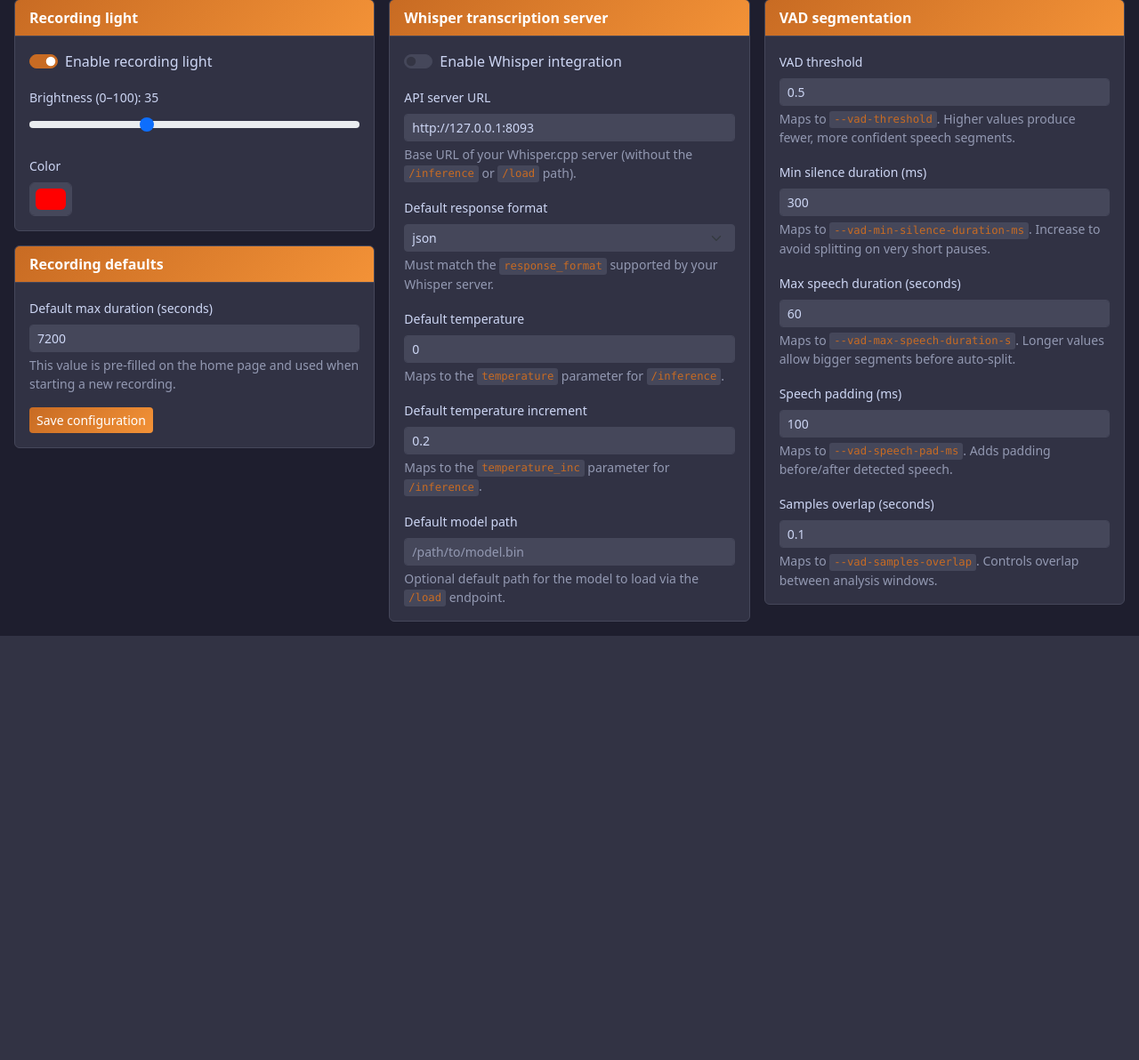
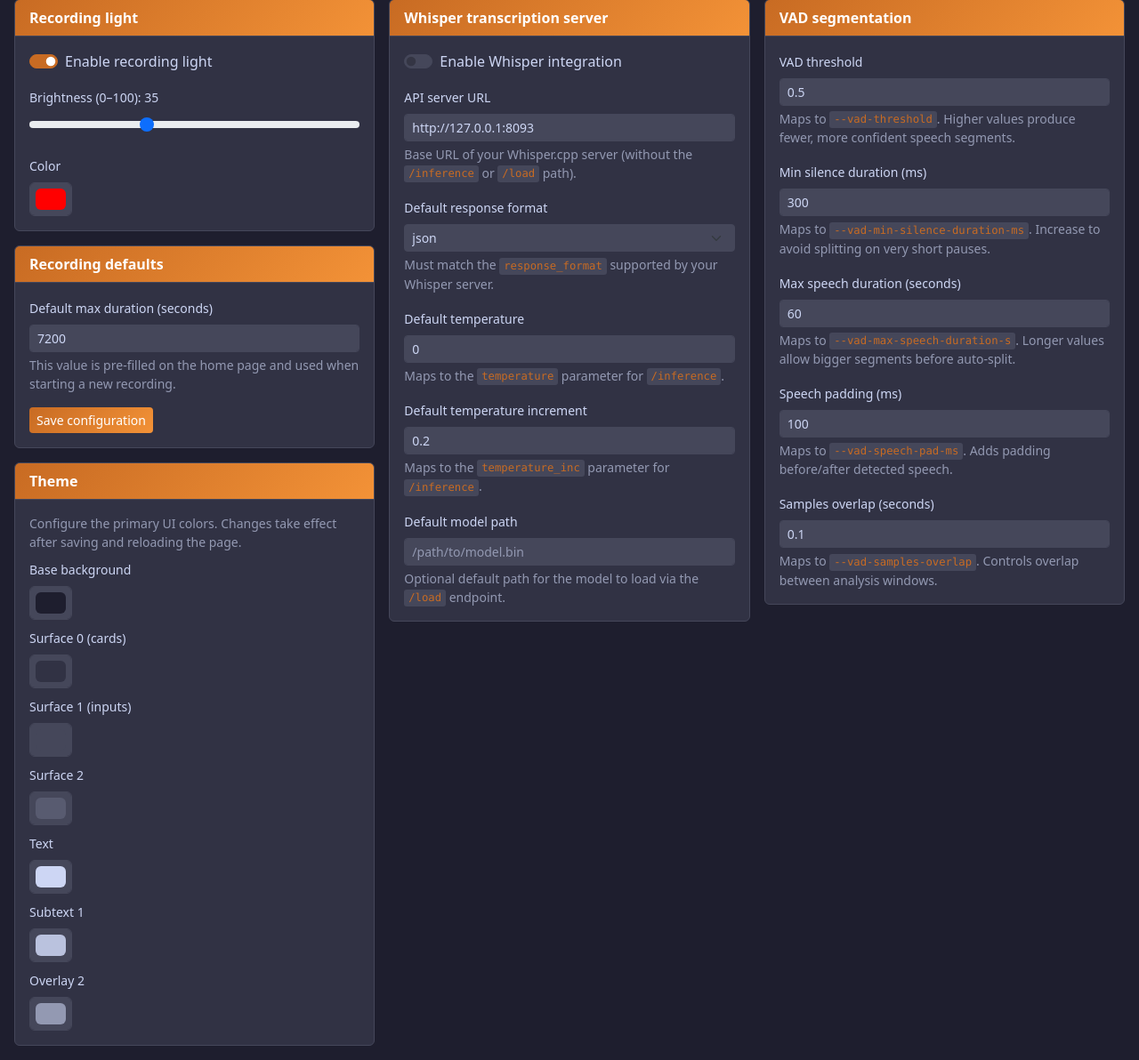
Before and after one commit to testbenchcc/recorder, a FastAPI app: page /config/view in a window 1280 px wide. Shown: the part 118-1310 px from the top of the page at 89% size. Before the commit the page ends 833 px from the top, so only its background shows below. Run offline with FastAPI, Linux system fonts and the light colour scheme.

Commit message:
Add configurable theme colors to UI
- Add ThemeConfig model with seven Catppuccin-style color fields
- Add Theme card to Configuration page with color pickers for base, surface0-2, text, subtext1, overlay2
- Apply theme colors from config on page load via inline script in base.html
- Update README to document new theme customization feature

```diff
--- a/app/static/js/config.js
+++ b/app/static/js/config.js
@@ -28,6 +28,15 @@ const defaultConfig = {
     max_speech_duration_s: 60.0,
     speech_pad_ms: 100,
     samples_overlap_s: 0.1,
+  },
+  theme: {
+    base: "#1e1e2e",
+    surface0: "#313244",
+    surface1: "#45475a",
+    surface2: "#585b70",
+    text: "#cdd6f4",
+    subtext1: "#bac2de",
+    overlay2: "#9399b2",
   },
   default_max_duration_seconds: 7200,
 };
@@ -135,6 +144,31 @@ function applyVad(config) {
   overlapEl.value = cfg.samples_overlap_s;
 }
 
+function applyTheme(config) {
+  const cfg = {
+    ...defaultConfig.theme,
+    ...(config.theme || {}),
+  };
+
+  const baseEl = document.getElementById("theme-base");
+  const surface0El = document.getElementById("theme-surface0");
+  const surface1El = document.getElementById("theme-surface1");
+  const surface2El = document.getElementById("theme-surface2");
+  const textEl = document.getElementById("theme-text");
+  const subtext1El = document.getElementById("theme-subtext1");
+  const overlay2El = document.getElementById("theme-overlay2");
+
+  if (!baseEl) return;
+
+  baseEl.value = cfg.base;
+  surface0El.value = cfg.surface0;
+  surface1El.value = cfg.surface1;
+  surface2El.value = cfg.surface2;
+  textEl.value = cfg.text;
+  subtext1El.value = cfg.subtext1;
+  overlay2El.value = cfg.overlay2;
+}
+
 function applyDefaultMaxDuration(config) {
   const input = document.getElementById("default-max-duration-seconds");
   if (!input) return;
@@ -166,6 +200,7 @@ async function loadConfig() {
     applyWhisper(data || {});
     applyVad(data || {});
     applyDefaultMaxDuration(data || {});
+    applyTheme(data || {});
   } catch (err) {
     console.error(err);
     setConfigMessage("Error loading configuration", "danger");
@@ -173,6 +208,7 @@ async function loadConfig() {
     applyWhisper({});
     applyVad({});
     applyDefaultMaxDuration({});
+    applyTheme({});
   }
 }
 
@@ -200,6 +236,13 @@ async function saveConfig(e) {
   const vadMaxSpeechEl = document.getElementById("vad-max-speech-seconds");
   const vadSpeechPadEl = document.getElementById("vad-speech-pad-ms");
   const vadOverlapEl = document.getElementById("vad-samples-overlap");
+  const themeBaseEl = document.getElementById("theme-base");
+  const themeSurface0El = document.getElementById("theme-surface0");
+  const themeSurface1El = document.getElementById("theme-surface1");
+  const themeSurface2El = document.getElementById("theme-surface2");
+  const themeTextEl = document.getElementById("theme-text");
+  const themeSubtext1El = document.getElementById("theme-subtext1");
+  const themeOverlay2El = document.getElementById("theme-overlay2");
 
   const defaultMaxDuration = Number.parseInt(
     defaultMaxDurationEl.value.trim(),
@@ -278,6 +321,15 @@ async function saveConfig(e) {
         ? rawVadOverlap
         : defaultConfig.vad.samples_overlap_s,
     },
+    theme: {
+      base: themeBaseEl.value || defaultConfig.theme.base,
+      surface0: themeSurface0El.value || defaultConfig.theme.surface0,
+      surface1: themeSurface1El.value || defaultConfig.theme.surface1,
+      surface2: themeSurface2El.value || defaultConfig.theme.surface2,
+      text: themeTextEl.value || defaultConfig.theme.text,
+      subtext1: themeSubtext1El.value || defaultConfig.theme.subtext1,
+      overlay2: themeOverlay2El.value || defaultConfig.theme.overlay2,
+    },
     default_max_duration_seconds: defaultMaxDuration,
   };
 
--- a/app/templates/base.html
+++ b/app/templates/base.html
@@ -220,6 +220,75 @@
       integrity="sha384-YvpcrYf0tY3lHB60NNkmXc5s9fDVZLESaAA55NDzOxhy9GkcIdslK1eN7N6jIeHz"
       crossorigin="anonymous"
     ></script>
+    <script>
+      (function () {
+        async function applyThemeFromConfig() {
+          try {
+            const res = await fetch("/ui/config", { cache: "no-store" });
+            if (!res.ok) return;
+            const data = await res.json();
+            const theme = (data && data.theme) || {};
+            const root = document.documentElement;
+            const styles = getComputedStyle(root);
+
+            function pick(name, fallback) {
+              const value = theme[name];
+              if (typeof value === "string" && value.trim()) return value.trim();
+              return fallback;
+            }
+
+            const base = pick("base", styles.getPropertyValue("--base").trim());
+            const surface0 = pick(
+              "surface0",
+              styles.getPropertyValue("--surface0").trim(),
+            );
+            const surface1 = pick(
+              "surface1",
+              styles.getPropertyValue("--surface1").trim(),
+            );
+            const surface2 = pick(
+              "surface2",
+              styles.getPropertyValue("--surface2").trim(),
+            );
+            const text = pick("text", styles.getPropertyValue("--text").trim());
+            const subtext1 = pick(
+              "subtext1",
+              styles.getPropertyValue("--subtext1").trim(),
+            );
+            const overlay2 = pick(
+              "overlay2",
+              styles.getPropertyValue("--overlay2").trim(),
+            );
+
+            root.style.setProperty("--base", base);
+            root.style.setProperty("--surface0", surface0);
+            root.style.setProperty("--surface1", surface1);
+            root.style.setProperty("--surface2", surface2);
+            root.style.setProperty("--text", text);
+            root.style.setProperty("--subtext1", subtext1);
+            root.style.setProperty("--overlay2", overlay2);
+
+            root.style.setProperty("--bg-primary", base);
+            root.style.setProperty("--bg-secondary", surface0);
+            root.style.setProperty("--bg-tertiary", surface2);
+            root.style.setProperty("--text-primary", text);
+            root.style.setProperty("--text-secondary", subtext1);
+            root.style.setProperty("--text-muted", overlay2);
+            root.style.setProperty("--border-color", surface1);
+            root.style.setProperty("--card-bg", surface0);
+            root.style.setProperty("--input-bg", surface1);
+          } catch (err) {
+            console.error("Failed to apply theme config", err);
+          }
+        }
+
+        if (document.readyState === "loading") {
+          document.addEventListener("DOMContentLoaded", applyThemeFromConfig);
+        } else {
+          applyThemeFromConfig();
+        }
+      })();
+    </script>
     {% block scripts %}{% endblock %}
   </body>
 </html>
--- a/app/templates/config.html
+++ b/app/templates/config.html
@@ -73,6 +73,80 @@
             </div>
           </div>
           <button type="submit" class="btn btn-sm btn-primary">Save configuration</button>
+        </div>
+        </div>
+      </div>
+
+      <div style="break-inside: avoid; margin-bottom: 1rem;">
+        <div class="card">
+        <div class="card-header">Theme</div>
+        <div class="card-body">
+          <div class="mb-2 small text-muted">
+            Configure the primary UI colors. Changes take effect after saving and reloading the page.
+          </div>
+          <div class="mb-2">
+            <label for="theme-base" class="form-label small">Base background</label>
+            <input
+              type="color"
+              class="form-control form-control-color"
+              id="theme-base"
+              value="#1e1e2e"
+            />
+          </div>
+          <div class="mb-2">
+            <label for="theme-surface0" class="form-label small">Surface 0 (cards)</label>
+            <input
+              type="color"
+              class="form-control form-control-color"
+              id="theme-surface0"
+              value="#313244"
+            />
+          </div>
+          <div class="mb-2">
+            <label for="theme-surface1" class="form-label small">Surface 1 (inputs)</label>
+            <input
+              type="color"
+              class="form-control form-control-color"
+              id="theme-surface1"
+              value="#45475a"
+            />
+          </div>
+          <div class="mb-2">
+            <label for="theme-surface2" class="form-label small">Surface 2</label>
+            <input
+              type="color"
+              class="form-control form-control-color"
+              id="theme-surface2"
+              value="#585b70"
+            />
+          </div>
+          <div class="mb-2">
+            <label for="theme-text" class="form-label small">Text</label>
+            <input
+              type="color"
+              class="form-control form-control-color"
+              id="theme-text"
+              value="#cdd6f4"
+            />
+          </div>
+          <div class="mb-2">
+            <label for="theme-subtext1" class="form-label small">Subtext 1</label>
+            <input
+              type="color"
+              class="form-control form-control-color"
+              id="theme-subtext1"
+              value="#bac2de"
+            />
+          </div>
+          <div class="mb-0">
+            <label for="theme-overlay2" class="form-label small">Overlay 2</label>
+            <input
+              type="color"
+              class="form-control form-control-color"
+              id="theme-overlay2"
+              value="#9399b2"
+            />
+          </div>
         </div>
         </div>
       </div>
```
Also changed, not shown: app/api/routes.py (+11 -0 lines), README.md.
